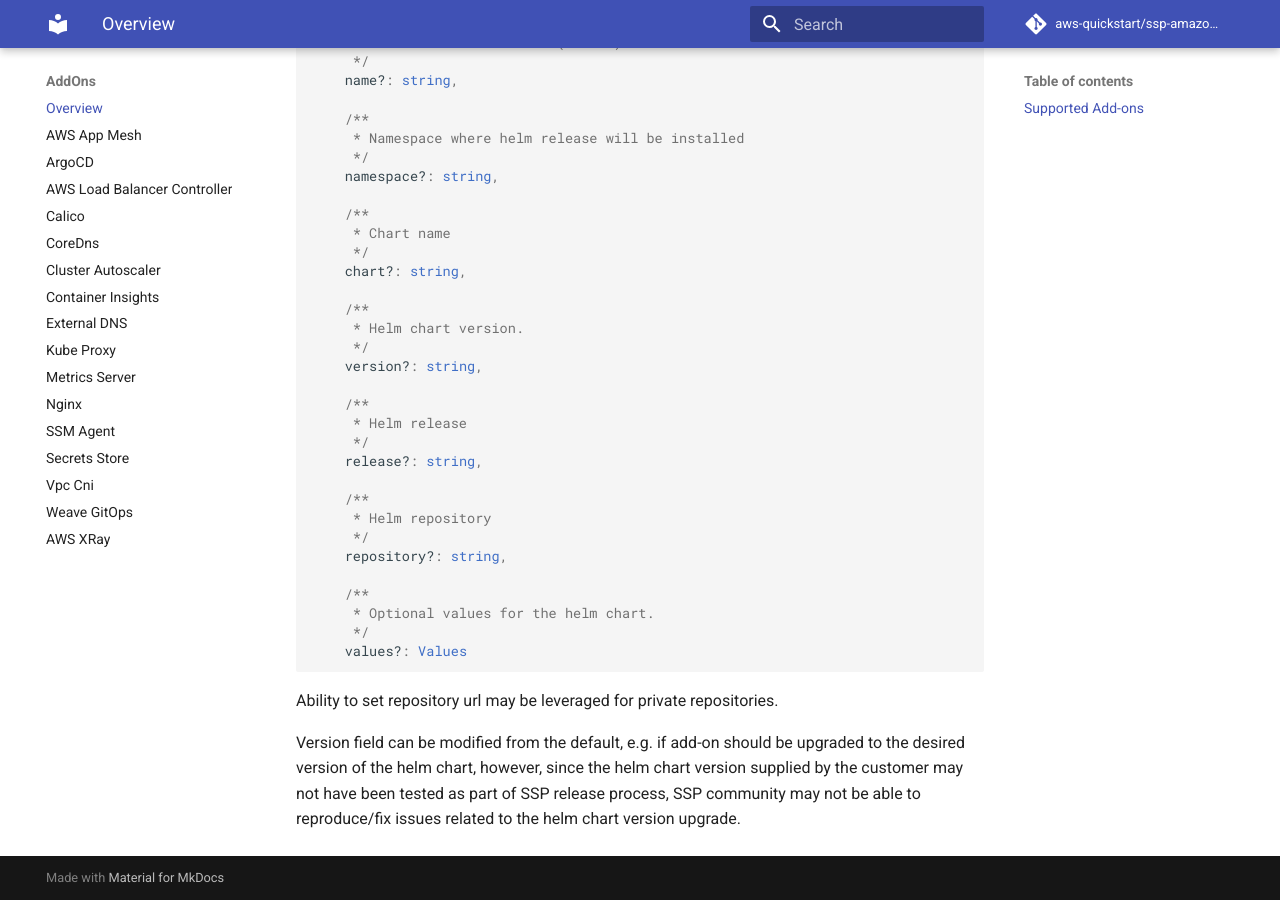
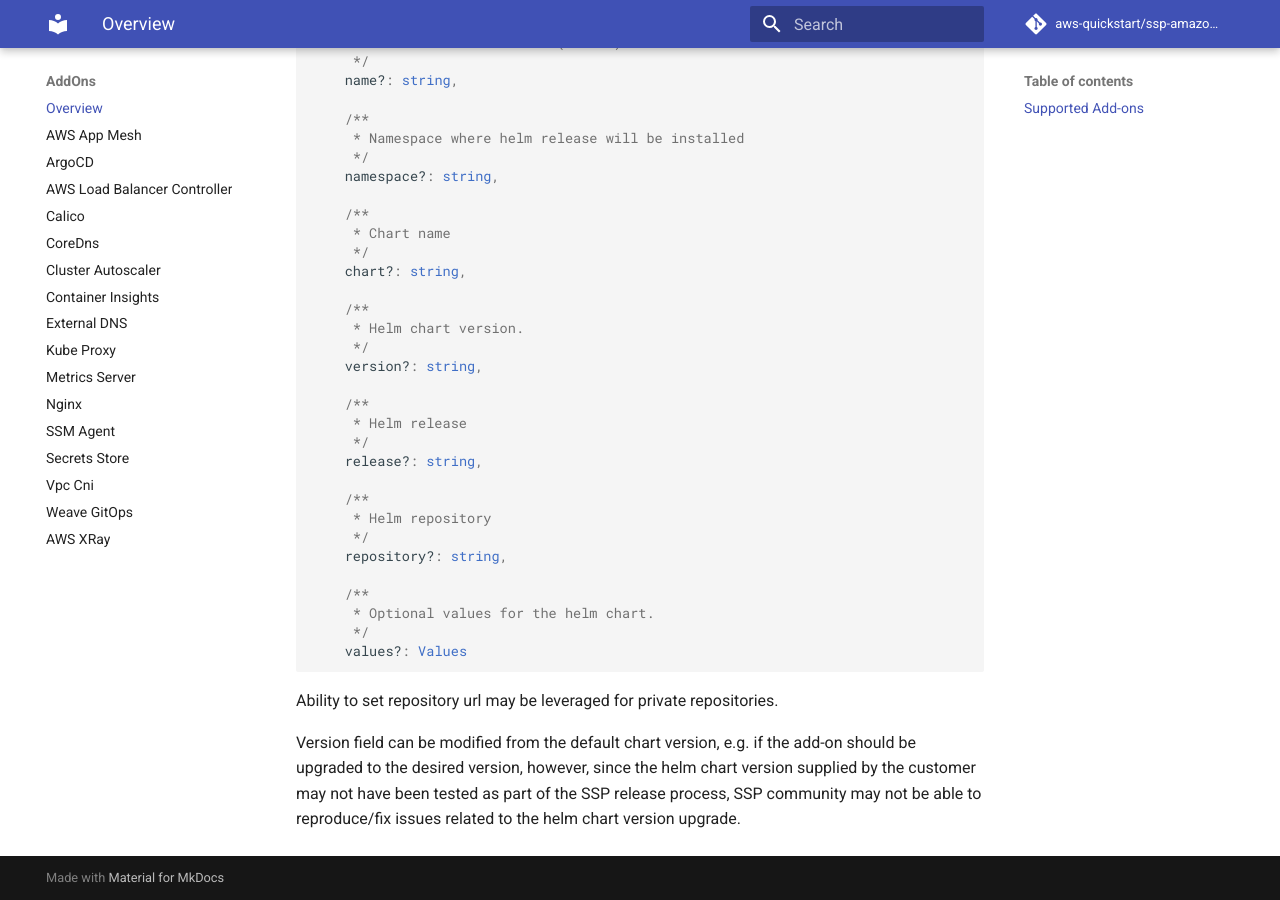
Before and after one commit to aws-quickstart/cdk-eks-blueprints, an MkDocs documentation site: the page built from docs/addons/index.md, in a window 1280 px wide and 900 px high, scrolled down 1781 px. Built offline with MkDocs 1.6.1 and Material for MkDocs 9.7.7, drawn with Linux system fonts in a browser that asks for light colours; comment, search, counter and statistics services are not loaded.

Commit message:
minor doc fix

```diff
--- a/docs/addons/index.md
+++ b/docs/addons/index.md
@@ -72,4 +72,4 @@
 
 Ability to set repository url may be leveraged for private repositories.
 
-Version field can be modified from the default, e.g. if add-on should be upgraded to the desired version of the helm chart, however, since the helm chart version supplied by the customer may not have been tested as part of SSP release process, SSP community may not be able to reproduce/fix issues related to the helm chart version upgrade.
+Version field can be modified from the default chart version, e.g. if the add-on should be upgraded to the desired version, however, since the helm chart version supplied by the customer may not have been tested as part of the SSP release process, SSP community may not be able to reproduce/fix issues related to the helm chart version upgrade.
```
